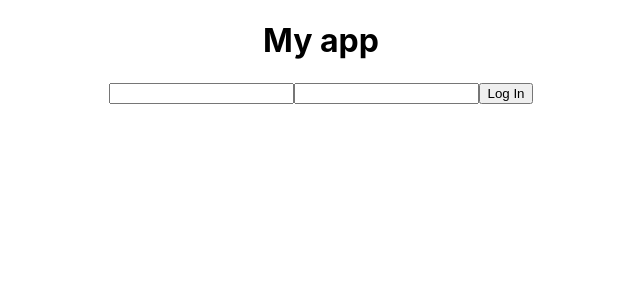
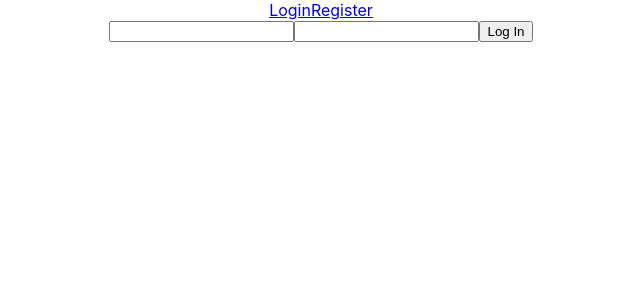
Before and after one commit to build-week-replate/labs-replate-FE1, a React (Create React App) app in the folder replate/: page /login in a window 1280 px wide. Shown: the top 300 px of the page, without its empty margins (319-959 px from the left). Built offline with nearby package versions, Linux system fonts and the light colour scheme.

Commit message:
Moved home components into HomeView.  Moved home links to login and register into a Nav for HomeView.  Moved Login component into HomeView.

```diff
--- a/replate/src/App.js
+++ b/replate/src/App.js
@@ -1,11 +1,11 @@
 import React, { Component } from 'react';
 import Dashboard from './components/Dashboard'
-import { BrowserRouter as Router, Route, Links} from 'react-router-dom'
+import { BrowserRouter as Router, Route} from 'react-router-dom'
 
 import './App.css';
 
-// import VolunteerDashboard from './components/Volunteers'
-import Login from './components/Login'
+import HomeView from './Views/HomeView/HomeView'
+import Login from './Views/HomeView/Login'
 import PrivateRoute from './components/PrivateRoute';
 
 class App extends Component {
@@ -14,11 +14,13 @@ class App extends Component {
       <Router>
       <div className="App">
       <div>
-        <h1>My app</h1>
-        <Route path="/login" component={Login} />
+      <HomeView />
+
+      </div>
+      <div>
+      <Route path="/login" component={Login} />
         <PrivateRoute exact path='/protected' component={Dashboard} />
-      </div>
-
+        </div>
       </div>
       </Router>
     );
--- /dev/null
+++ b/replate/src/Views/HomeView/HomeNavigation.js
@@ -0,0 +1,13 @@
+import React from 'react'
+import { NavLink }from 'react-router-dom'
+
+const HomeNavigation = props => {
+    return (
+        <div>
+            <NavLink to='/login'>Login</NavLink>
+            <NavLink to='/register'>Register</NavLink>
+        </div>
+    )
+}
+
+export default HomeNavigation
--- /dev/null
+++ b/replate/src/Views/HomeView/HomeView.js
@@ -0,0 +1,13 @@
+import React from 'react'
+
+import HomeNavigation from './HomeNavigation'
+
+const HomeView = props => {
+    return (
+        <div>
+            <HomeNavigation />
+        </div>
+    )
+}
+
+export default HomeView
--- a/replate/src/components/Login/index.js
+++ b/replate/src/Views/HomeView/Login.js
@@ -1,7 +1,8 @@
 import React from 'react'
 import { connect } from 'react-redux'
+import { BrowserRouter as Router, Route, Link} from 'react-router-dom'
 
-import { login } from '../../actions'
+import { login } from '../../actions/login'
 
 class Login extends React.Component {
     state = {
```
